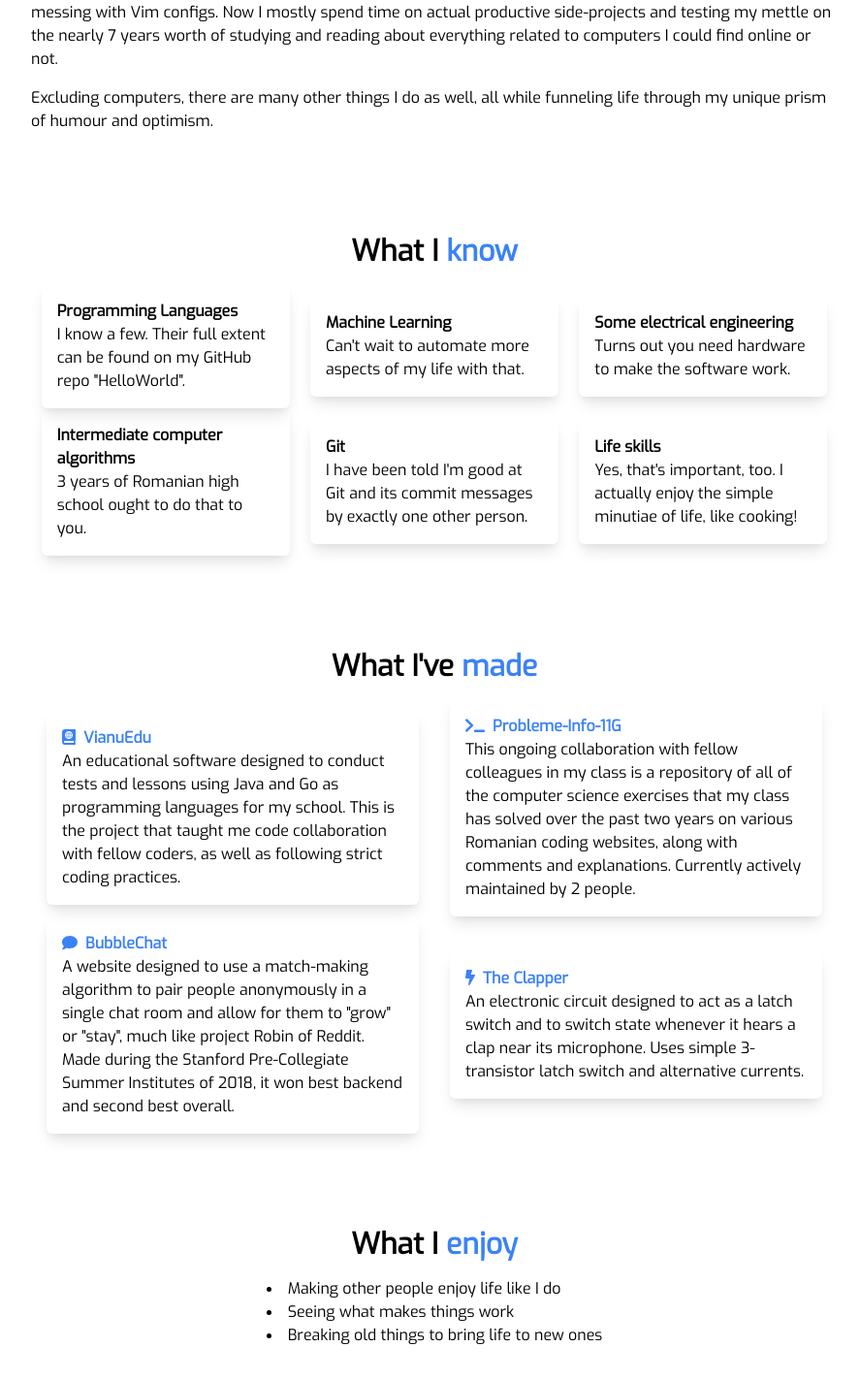
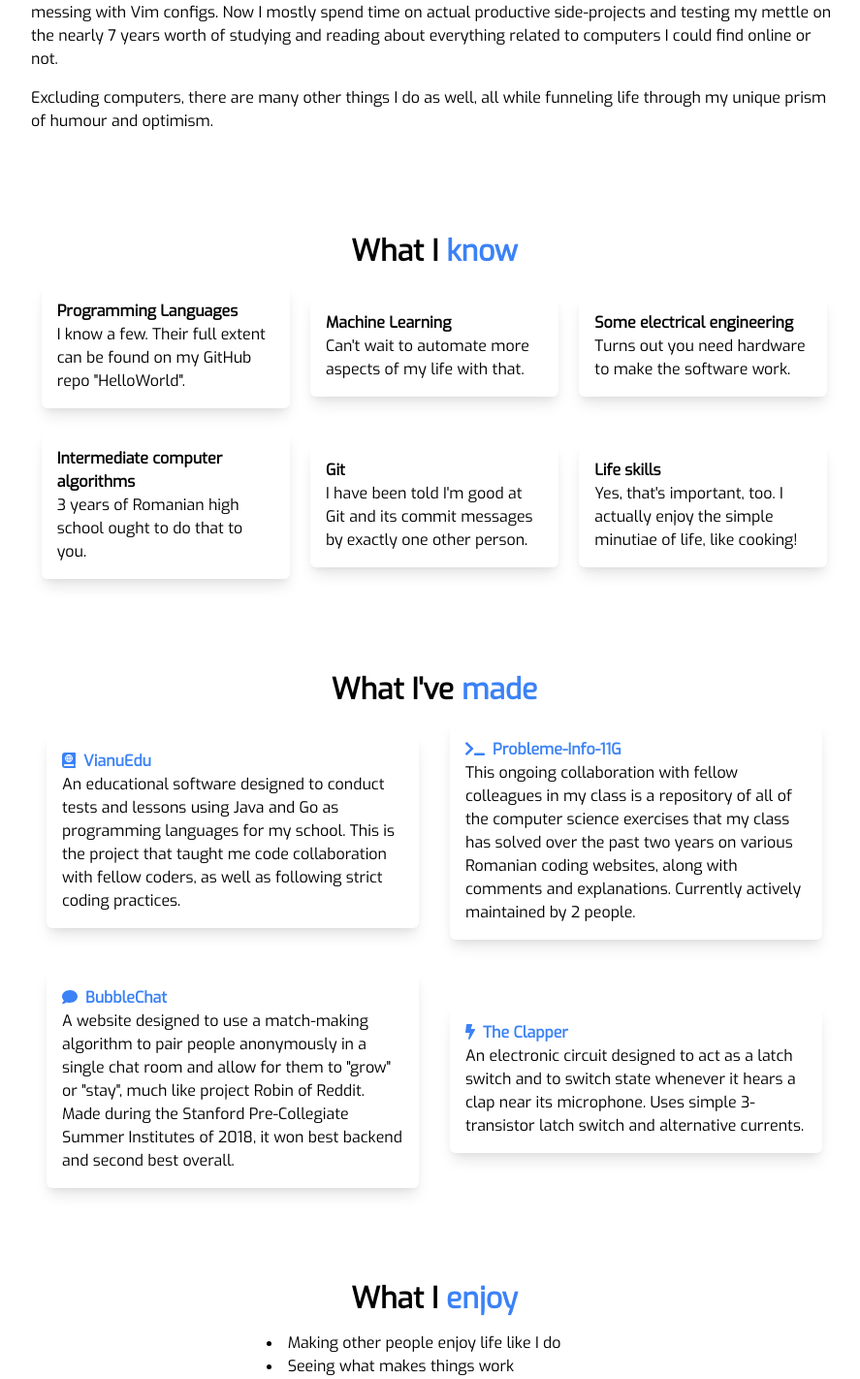
Before and after one commit to StormFireFox1/Homepage-Old, a Next.js app: page / in a window 1280 px wide. Shown: the part 907-2329 px from the top of the page at 97% size, without its empty margins (192-1079 px from the left). Built offline with nearby package versions, Linux system fonts and the light colour scheme.

Commit message:
Add spacing between rows for galleries

```diff
--- a/components/ProjectCardGallery.tsx
+++ b/components/ProjectCardGallery.tsx
@@ -36,7 +36,7 @@ const projects: Project[] = [
 ];
 
 const ProjectCardGallery = () => (
-    <div className="flex flex-row flex-wrap">
+    <div className="flex flex-row flex-wrap gap-y-8">
         {projects.map((project, index) => (
             <ProjectCard key={`project-${index}`} icon={project.icon} link={project.link} name={project.name} pitch={project.pitch} />
         ))}
--- a/components/SkillCardGallery.tsx
+++ b/components/SkillCardGallery.tsx
@@ -33,7 +33,7 @@ const skills: Skill[] = [
 ];
 
 const SkillCardGallery = () => (
-    <div className="flex flex-row flex-wrap">
+    <div className="flex flex-row flex-wrap gap-y-6">
         {skills.map((skill, index) => (
             <SkillCard key={`skill-${index}`} title={skill.title} content={skill.content} />
         ))}
--- a/pages/_document.tsx
+++ b/pages/_document.tsx
@@ -19,7 +19,7 @@ class MyDocument extends Document {
             <link rel="manifest" href="/site.webmanifest" />
             <link rel="mask-icon" href="/safari-pinned-tab.svg" color="#d55b5b" />
             <meta name="msapplication-TileColor" content="#b91d47" />
-            <meta name="theme-color" content="#ffffff" />
+            <meta name="theme-color" content="#ff0000" />
         </Head>
         <body>
           <Main />
```
